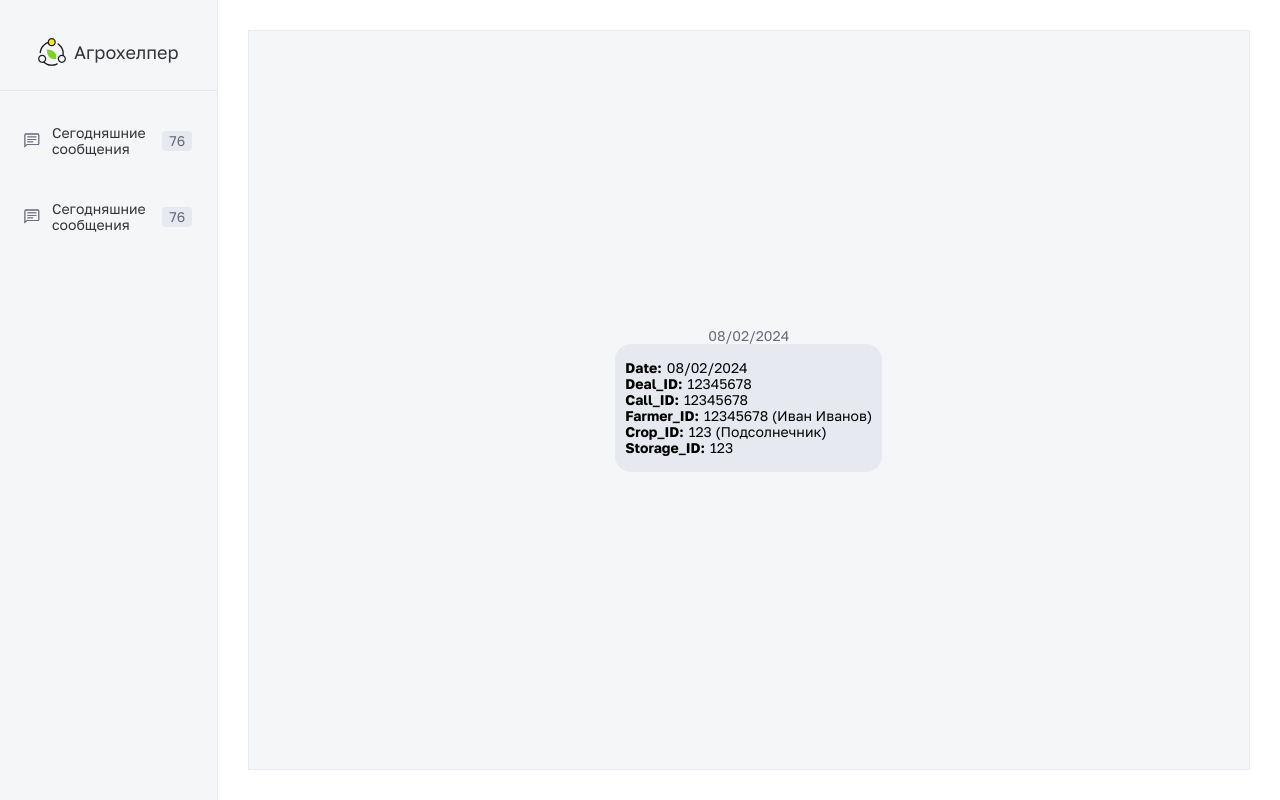
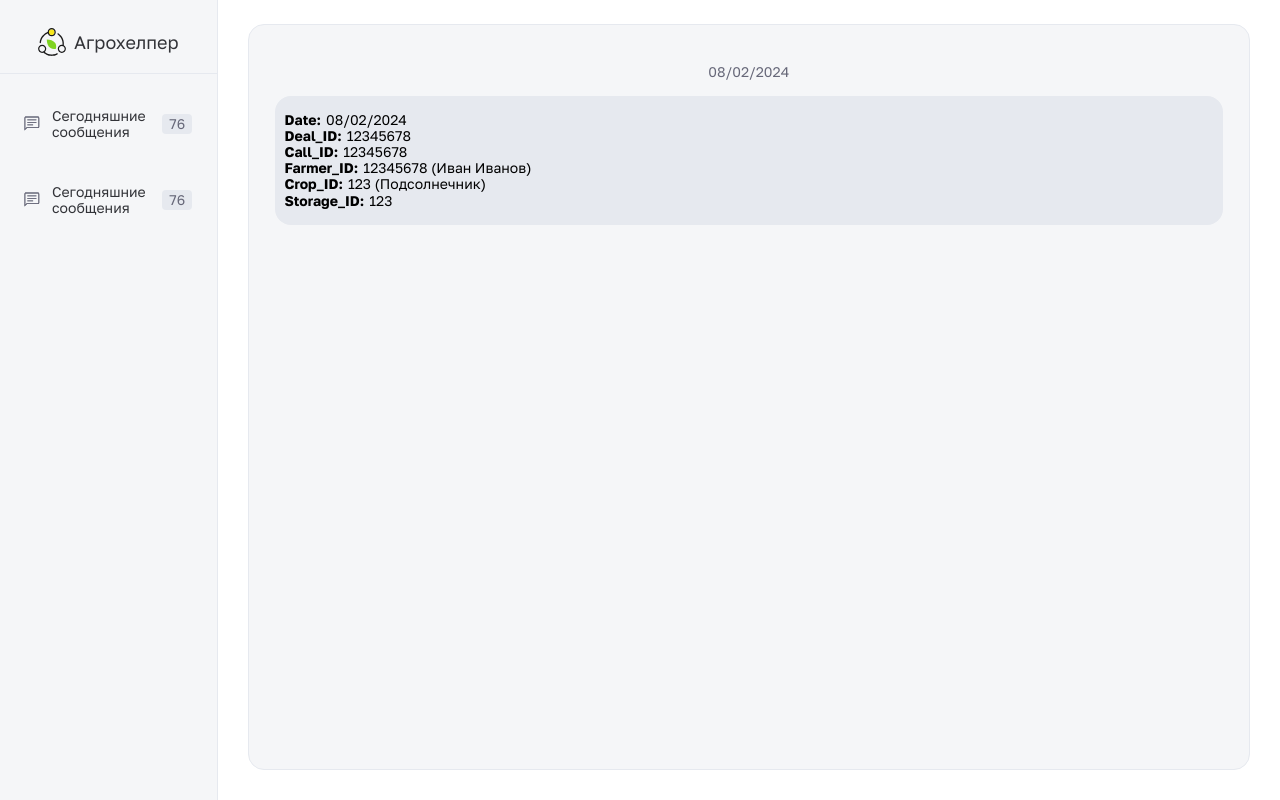
Before and after one commit to ulan31/agroHelper, a Vue app: page / in a window 1280 px wide. Built offline with nearby package versions, Linux system fonts and the light colour scheme.

Commit message:
messageBlock

```diff
--- a/src/App.vue
+++ b/src/App.vue
@@ -7,27 +7,7 @@
     </section>
     <section class="main-right">
         <span class="date">08/02/2024</span>
-
-        <article class="message">
-            <div class="message-block">
-                <span class="message-title">Date:</span> <span class="message-text">08/02/2024</span>
-            </div>
-            <div class="message-block">
-                <span class="message-title">Deal_ID:</span> <span class="message-text">12345678</span>
-            </div>
-            <div class="message-block">
-                <span class="message-title">Call_ID:</span> <span class="message-text">12345678</span>
-            </div>
-            <div class="message-block">
-                <span class="message-title">Farmer_ID:</span> <span class="message-text">12345678 (Иван Иванов)</span>
-            </div>
-            <div class="message-block">
-                <span class="message-title">Crop_ID:</span> <span class="message-text">123 (Подсолнечник)</span>
-            </div>
-            <div class="message-block">
-                <span class="message-title">Storage_ID:</span> <span class="message-text">123</span>
-            </div>
-        </article>
+        <messages-block/>
     </section>
   </main>
 </template>
@@ -35,10 +15,12 @@
 <script>
 import logo from "@/components/logo.vue";
 import messages from "@/components/messages.vue";
+import messagesBlock from "@/components/messagesBlock.vue";
 export default {
     components: {
         logo,
-        messages
+        messages,
+        messagesBlock
     }
 }
 </script>
@@ -57,43 +39,19 @@ export default {
 
   .main-right {
     display: flex;
-    align-items: center;
-    justify-content: center;
-      flex-direction: column;
-    width: 1140px;
-    margin: 30px;
+    flex-direction: column;
+    width: 100%;
+    margin: 24px 30px 30px 30px;
     background-color: #F5F6F8;
     border: 1px solid #E6E9EF;
+    border-radius: 16px;
+    overflow-y: auto;
   }
 
   .date {
       font-size: 14px;
       color: #676879;
+      text-align: center;
+      margin-top: 39px;
   }
-
-  .message {
-      max-width: 100%;
-      background-color: #E6E9EF;
-      padding: 16px 10px 16px 10px;
-      border-radius: 16px;
-  }
-  .message-block {
-      display: flex;
-      align-items: center;
-      gap: 5px;
-  }
-  .message-title {
-      font-weight: 500;
-      font-size: 14px;
-      color: #000;
-  }
-
-  .message-text {
-      font-size: 14px;
-      color: #000;
-  }
-
-
 </style>
-<script setup>
-</script>
--- a/src/components/logo.vue
+++ b/src/components/logo.vue
@@ -11,7 +11,7 @@
         gap: 8px;
         align-items: center;
         justify-content: center;
-        padding: 30px 38px 15px 38px;
+        padding: 20px 38px 8px 38px;
         border-bottom: 1px solid #E6E9EF;
     }
 
--- /dev/null
+++ b/src/components/messagesBlock.vue
@@ -0,0 +1,46 @@
+<template>
+    <article class="message">
+        <div class="message-block">
+            <span class="message-title">Date:</span> <span class="message-text">08/02/2024</span>
+        </div>
+        <div class="message-block">
+            <span class="message-title">Deal_ID:</span> <span class="message-text">12345678</span>
+        </div>
+        <div class="message-block">
+            <span class="message-title">Call_ID:</span> <span class="message-text">12345678</span>
+        </div>
+        <div class="message-block">
+            <span class="message-title">Farmer_ID:</span> <span class="message-text">12345678 (Иван Иванов)</span>
+        </div>
+        <div class="message-block">
+            <span class="message-title">Crop_ID:</span> <span class="message-text">123 (Подсолнечник)</span>
+        </div>
+        <div class="message-block">
+            <span class="message-title">Storage_ID:</span> <span class="message-text">123</span>
+        </div>
+    </article>
+</template>
+
+<style scoped>
+.message {
+    max-width: 100%;
+    background-color: #E6E9EF;
+    padding: 16px 10px 16px 10px;
+    border-radius: 16px;
+    margin: 16px 26px;
+}
+.message-block {
+    display: flex;
+    align-items: center;
+    gap: 5px;
+}
+.message-title {
+    font-weight: 500;
+    font-size: 14px;
+    color: #000;
+}
+.message-text {
+    font-size: 14px;
+    color: #000;
+}
+</style>
```
